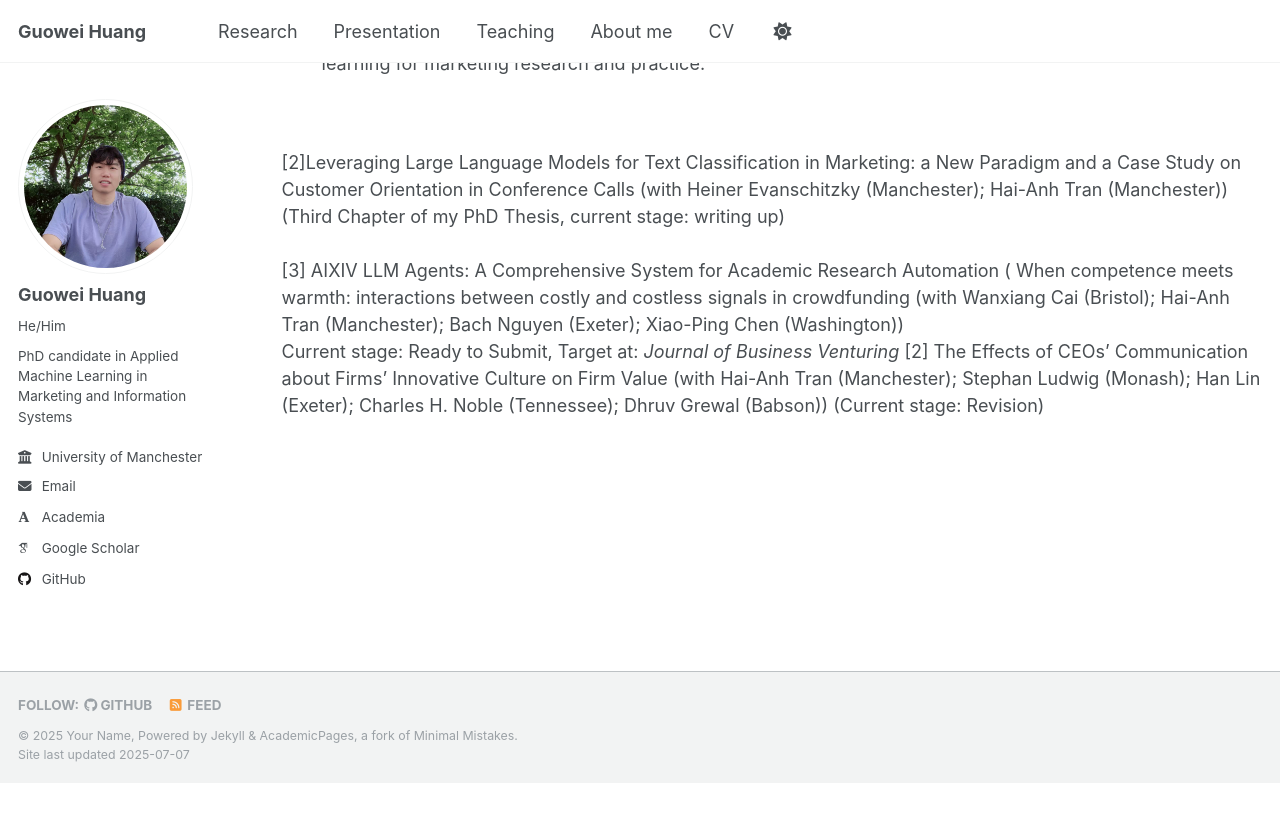
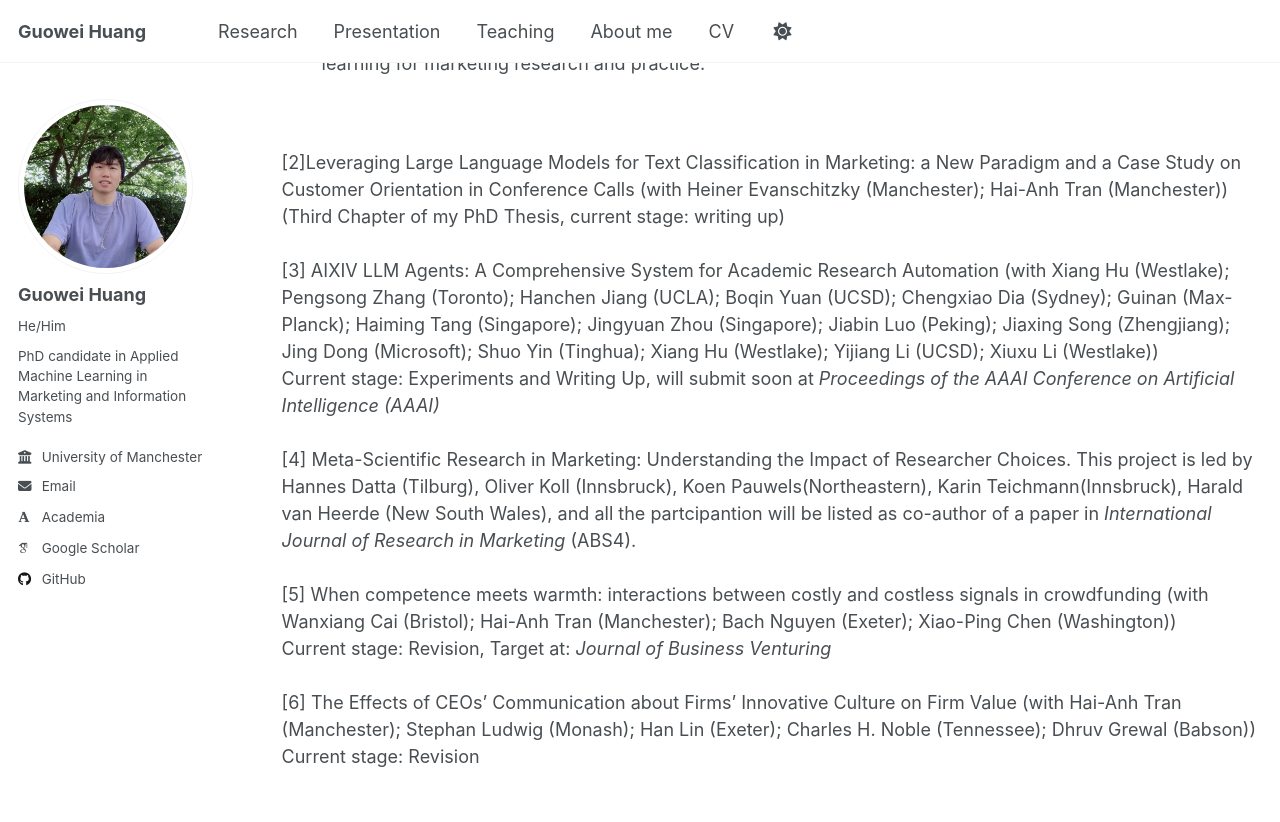
Before and after one commit to Oliverhuang123/Oliverhuang123.github.io, a Jekyll site: the page built from _pages/publications.html, in a window 1280 px wide and 900 px high, scrolled down 1118 px. Shown: the top 822 px of the window. Built offline with Jekyll 4.4.1, drawn with Linux system fonts in a browser that asks for light colours; some web fonts are replaced; before the commit the page ends 1900 px from its top, so only the background shows below that.

Commit message:
Update publications.html

```diff
--- a/_pages/publications.html
+++ b/_pages/publications.html
@@ -35,16 +35,21 @@ Current stage: Ready to Submit, <em>Job Market Paper</em>
 
 [2]Leveraging Large Language Models for Text Classification in Marketing: a New Paradigm and a Case Study on Customer Orientation in Conference Calls (with Heiner Evanschitzky (Manchester); Hai-Anh Tran (Manchester))<br>
 (Third Chapter of my PhD Thesis, current stage: writing up)
-
 <br>
 <br>
-[3] AIXIV LLM Agents: A Comprehensive System for Academic Research Automation (
-
-
-
-
-When competence meets warmth: interactions between costly and costless signals in crowdfunding
+[3] AIXIV LLM Agents: A Comprehensive System for Academic Research Automation (with Xiang Hu (Westlake); Pengsong Zhang (Toronto); Hanchen Jiang (UCLA); Boqin Yuan (UCSD);  Chengxiao Dia (Sydney); Guinan (Max-Planck); Haiming Tang (Singapore); Jingyuan Zhou (Singapore); Jiabin Luo (Peking); Jiaxing Song (Zhengjiang); Jing Dong (Microsoft);  Shuo Yin (Tinghua); Xiang Hu (Westlake); Yijiang Li (UCSD); Xiuxu Li (Westlake))<br>
+Current stage: Experiments and Writing Up, will submit soon at <em>Proceedings of the AAAI Conference on Artificial Intelligence (AAAI)</em>
+<br>
+<br>
+[4] Meta-Scientific Research in Marketing: Understanding the Impact of Researcher Choices. This project is led  by Hannes Datta (Tilburg), Oliver Koll (Innsbruck), Koen Pauwels(Northeastern), Karin Teichmann(Innsbruck), Harald van Heerde (New South Wales), and all the partcipantion will be listed as co-author of a paper in <em> International Journal of Research in Marketing </em>(ABS4).
+<br>
+<br>
+[5] When competence meets warmth: interactions between costly and costless signals in crowdfunding
 (with Wanxiang Cai (Bristol); Hai-Anh Tran (Manchester); Bach Nguyen (Exeter); Xiao-Ping Chen (Washington))<br>
-Current stage: Ready to Submit, Target at: <em>Journal of Business Venturing</em>
-
-[2] The Effects of CEOs’ Communication about Firms’ Innovative Culture on Firm Value (with Hai-Anh Tran (Manchester); Stephan Ludwig (Monash); Han Lin (Exeter);  Charles H. Noble (Tennessee); Dhruv Grewal (Babson)) (Current stage: Revision)
+Current stage: Revision, Target at: <em>Journal of Business Venturing</em>
+<br>
+<br>
+[6] The Effects of CEOs’ Communication about Firms’ Innovative Culture on Firm Value (with Hai-Anh Tran (Manchester); Stephan Ludwig (Monash); Han Lin (Exeter);  Charles H. Noble (Tennessee); Dhruv Grewal (Babson))<br>
+Current stage: Revision
+<br>
+<br>
```
